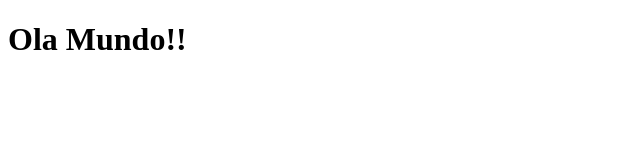
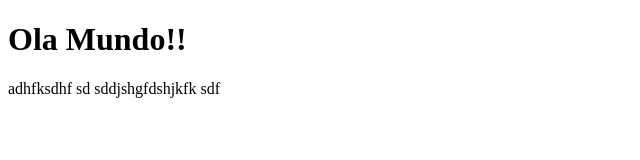
Before and after one commit to pauloagsantos/TrabalhoTI2026, a plain HTML site: page index.html in a window 1280 px wide. Shown: the whole page, without its empty margins (0-640 px from the left). Drawn offline with Linux system fonts and the light colour scheme.

Commit message:
Update index.html

```diff
--- a/index.html
+++ b/index.html
@@ -5,5 +5,8 @@
     </head>
     <body>
         <h1>Ola Mundo!!</h1>
+        <p>
+            adhfksdhf sd sddjshgfdshjkfk sdf
+        </p>
     </body>
 </html>
```
